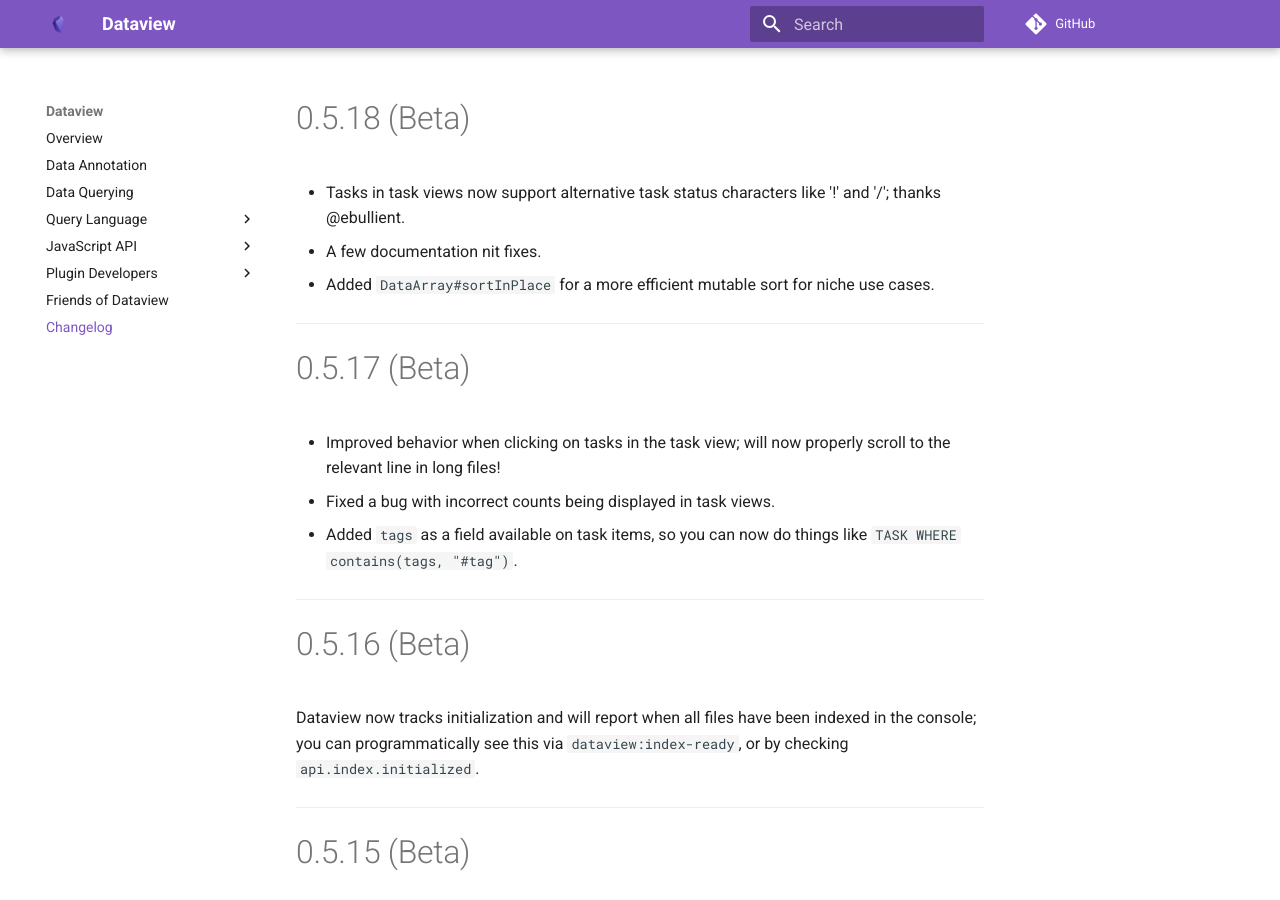
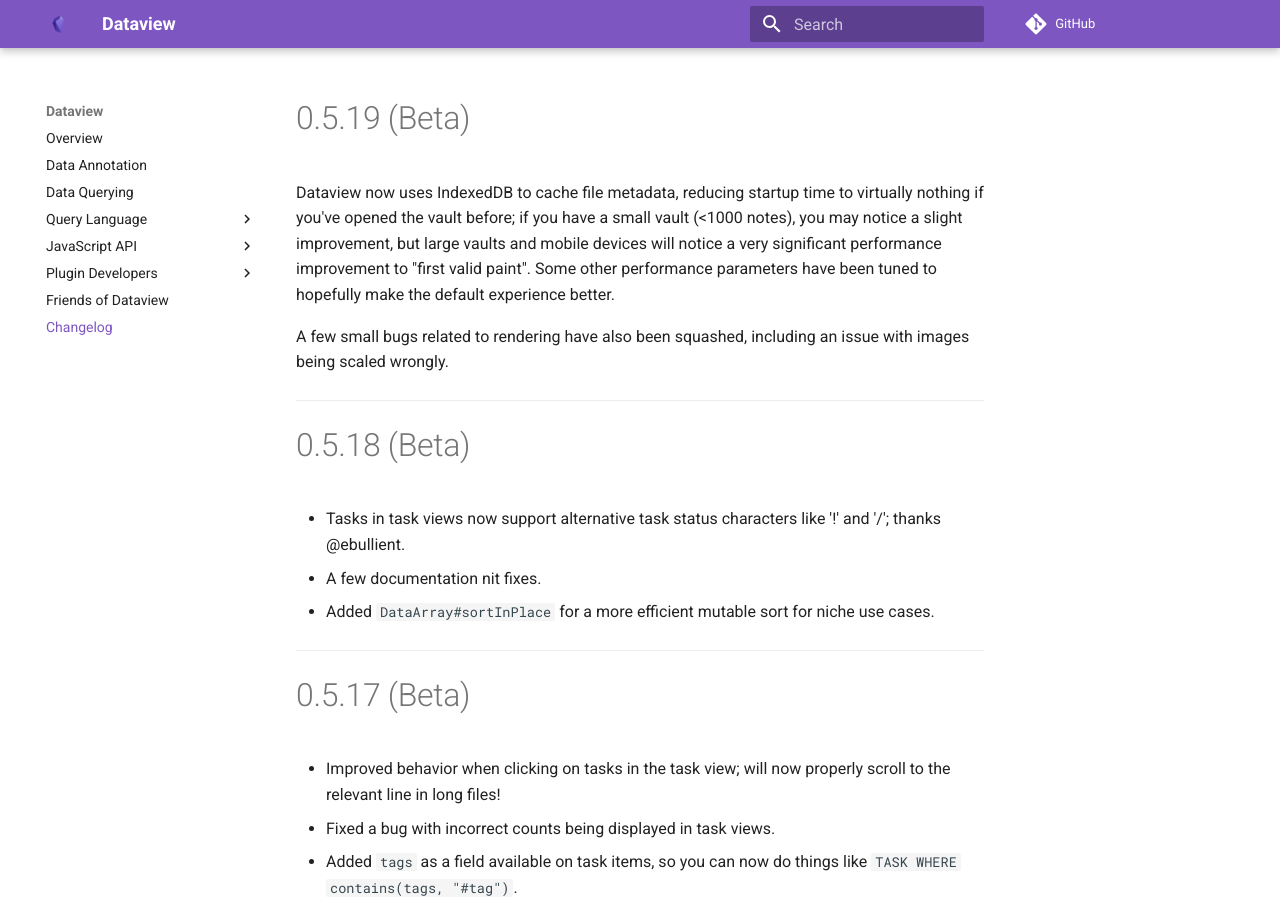
Before and after one commit to blacksmithgu/obsidian-dataview, an MkDocs documentation site: the page built from docs/docs/changelog.md, in a window 1280 px wide and 900 px high. Built offline with MkDocs 1.6.1 and Material for MkDocs 9.7.7, drawn with Linux system fonts in a browser that asks for light colours; comment, search, counter and statistics services are not loaded.

Commit message:
Auto-release beta 0.5.19

```diff
--- a/docs/docs/changelog.md
+++ b/docs/docs/changelog.md
@@ -1,3 +1,14 @@
+# 0.5.19 (Beta)
+
+Dataview now uses IndexedDB to cache file metadata, reducing startup time to virtually nothing if you've opened the
+vault before; if you have a small vault (<1000 notes), you may notice a slight improvement, but large vaults and mobile
+devices will notice a very significant performance improvement to "first valid paint". Some other performance parameters
+have been tuned to hopefully make the default experience better.
+
+A few small bugs related to rendering have also been squashed, including an issue with images being scaled wrongly.
+
+---
+
 # 0.5.18 (Beta)
 
 - Tasks in task views now support alternative task status characters like '!' and '/'; thanks @ebullient.
--- a/manifest-beta.json
+++ b/manifest-beta.json
@@ -1,7 +1,7 @@
 {
   "id": "dataview",
   "name": "Dataview",
-  "version": "0.5.18",
+  "version": "0.5.19",
   "minAppVersion": "0.13.11",
   "description": "Complex data views for the data-obsessed. Beta version.",
   "author": "Michael Brenan <blacksmithgu@gmail.com>",
--- a/package.json
+++ b/package.json
@@ -1,6 +1,6 @@
 {
   "name": "obsidian-dataview",
-  "version": "0.5.18",
+  "version": "0.5.19",
   "description": "Advanced data views for Obsidian.md.",
   "main": "lib/index.js",
   "types": "lib/index.d.ts",
--- a/versions.json
+++ b/versions.json
@@ -94,5 +94,6 @@
   "0.5.15": "0.13.11",
   "0.5.16": "0.13.11",
   "0.5.17": "0.13.11",
-  "0.5.18": "0.13.11"
+  "0.5.18": "0.13.11",
+  "0.5.19": "0.13.11"
 }
```
Also changed, not shown: CHANGELOG.md.
